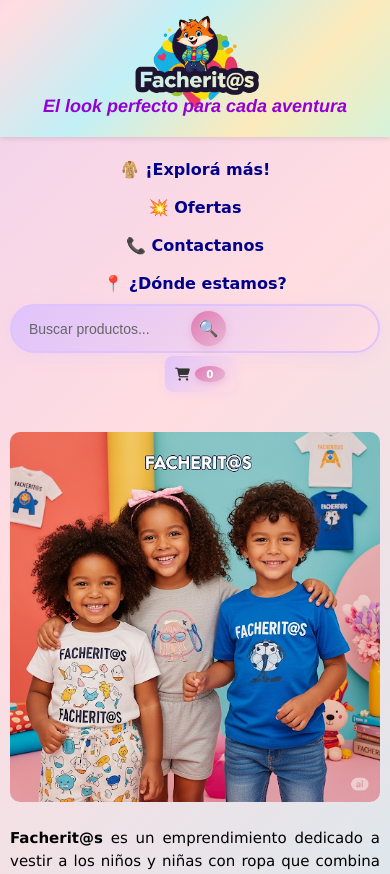
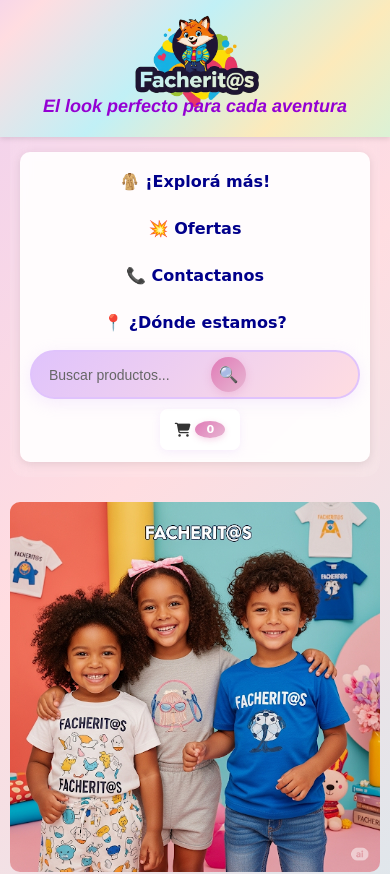
Before and after one commit to najazangeclau/facheritos-ecommerce, a React (Vite) app: page / in a window 390 px wide. Shown: the top 874 px of the page. Built offline with nearby package versions, Linux system fonts and the light colour scheme; no server answers.

Commit message:
Fix mobile navigation: prevent menu overlap and improve landscape layout

```diff
--- a/src/index.css
+++ b/src/index.css
@@ -4111,15 +4111,33 @@
   /* Navegación más compacta */
   nav {
     padding: 5px 0;
+    background: rgba(255, 255, 255, 0.1);
+    backdrop-filter: blur(10px);
+    border-radius: 0 0 15px 15px;
+    margin: 0 10px 10px 10px;
   }
 
   .menu {
     gap: 5px;
+    padding: 8px 0;
+    background: rgba(255, 255, 255, 0.9);
+    border-radius: 10px;
+    margin: 0 5px;
+    box-shadow: 0 2px 8px rgba(0, 0, 0, 0.1);
   }
 
   .menu a {
-    padding: 8px 12px;
+    padding: 10px 12px;
     font-size: 14px;
+    margin: 2px 5px;
+    border-radius: 8px;
+    background: rgba(255, 255, 255, 0.8);
+    transition: all 0.3s ease;
+  }
+
+  .menu a:hover {
+    background: rgba(138, 43, 226, 0.1);
+    transform: translateY(-1px);
   }
 
   /* Productos en móvil */
@@ -4234,15 +4252,29 @@
     font-size: 12px;
   }
 
-  /* Navegación en columna */
+  /* Navegación en columna con mejor espaciado */
   .menu {
     flex-direction: column;
-    gap: 3px;
+    gap: 8px;
+    padding: 10px 0;
+    background: rgba(255, 255, 255, 0.9);
+    border-radius: 10px;
+    margin: 10px;
+    box-shadow: 0 2px 10px rgba(0, 0, 0, 0.1);
   }
 
   .menu a {
-    padding: 10px;
-    font-size: 13px;
+    padding: 12px 15px;
+    font-size: 14px;
+    margin: 2px 10px;
+    border-radius: 8px;
+    background: rgba(255, 255, 255, 0.8);
+    transition: all 0.3s ease;
+  }
+
+  .menu a:hover {
+    background: rgba(138, 43, 226, 0.1);
+    transform: translateY(-2px);
   }
 
   /* Productos en una columna */
@@ -4302,24 +4334,86 @@
 
 /* Mejoras para landscape en móviles */
 @media (max-width: 768px) and (orientation: landscape) {
+  /* Ajustar el body para landscape */
+  body {
+    min-height: 100vh;
+    overflow-x: hidden;
+  }
+
   .logo-container img {
-    width: 30%;
-    max-width: 80px;
+    width: 25%;
+    max-width: 70px;
   }
 
   .subtitulo-logo {
-    font-size: 12px;
-    margin-top: -5px;
-  }
-
+    font-size: 11px;
+    margin-top: -3px;
+  }
+
+  /* Menú horizontal compacto */
   .menu {
     flex-direction: row;
     flex-wrap: wrap;
-    gap: 5px;
+    gap: 4px;
+    padding: 5px 0;
+    background: rgba(255, 255, 255, 0.95);
+    border-radius: 8px;
+    margin: 5px 10px;
+    box-shadow: 0 2px 8px rgba(0, 0, 0, 0.1);
+    justify-content: center;
   }
 
   .menu a {
-    padding: 6px 10px;
+    padding: 6px 8px;
+    font-size: 11px;
+    margin: 1px;
+    border-radius: 6px;
+    background: rgba(255, 255, 255, 0.9);
+    min-width: fit-content;
+  }
+
+  /* Contenido principal más compacto */
+  main {
+    padding: 10px 5px;
+    margin-top: 5px;
+  }
+
+  /* Productos en landscape */
+  .galeria {
+    grid-template-columns: repeat(2, 1fr);
+    gap: 10px;
+    padding: 8px;
+  }
+
+  .producto {
+    margin: 5px 0;
+    padding: 8px;
+  }
+
+  .producto img {
+    height: 120px;
+  }
+
+  .producto h3 {
+    font-size: 14px;
+    margin: 5px 0;
+  }
+
+  .producto p {
+    font-size: 11px;
+    margin: 3px 0;
+  }
+
+  /* Botones más pequeños en landscape */
+  .boton-carrito, .boton-detalles {
+    padding: 8px;
     font-size: 12px;
-  }
-}
+    min-height: 36px;
+  }
+
+  /* Footer más compacto */
+  .footer-content {
+    gap: 10px;
+    padding: 10px 0;
+  }
+}
```
